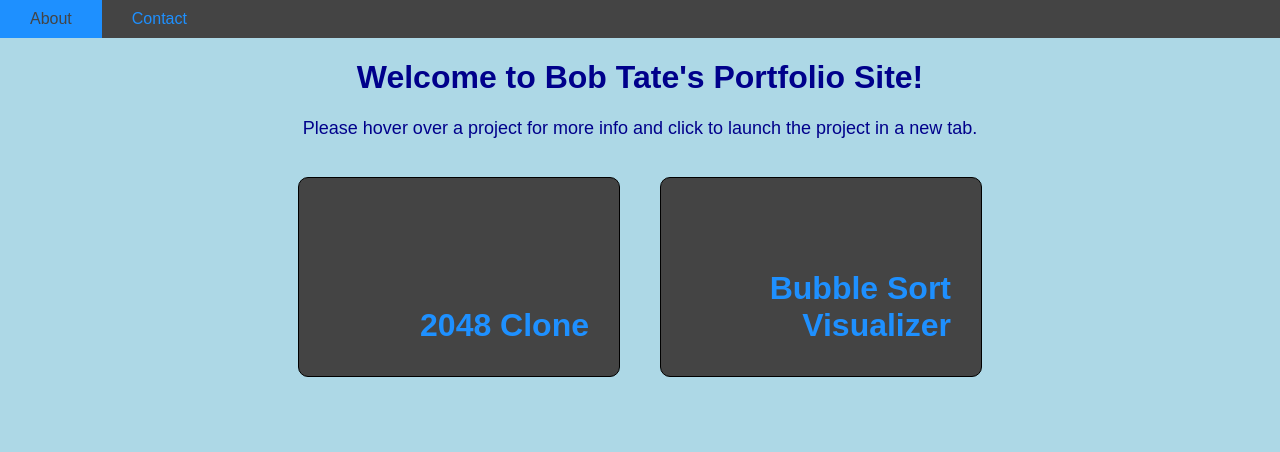
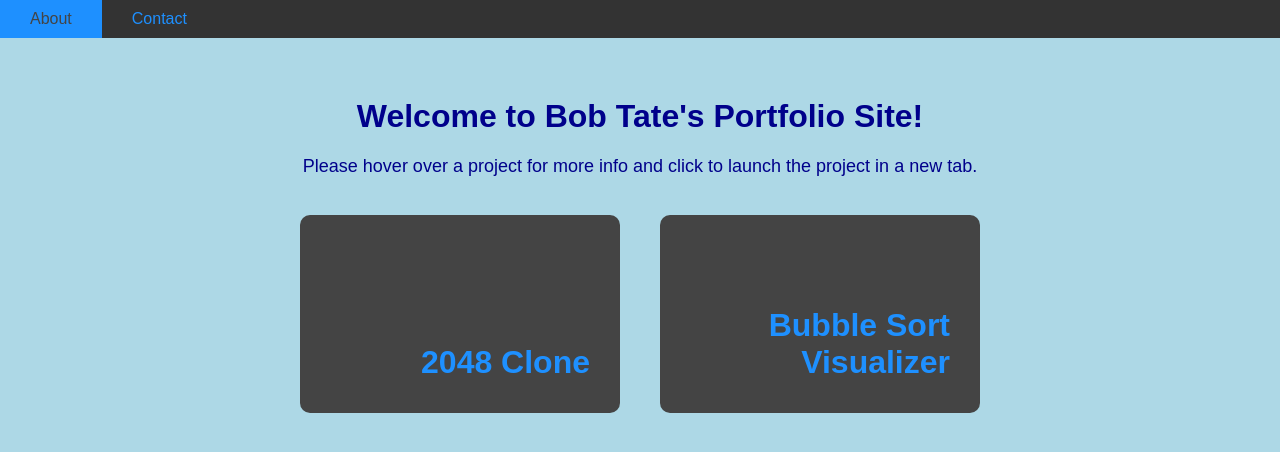
Before and after one commit to Btate712/Portfolio, a React (Create React App) app: page / in a window 1280 px wide. Shown: the top 452 px of the page. Built offline with nearby package versions, Linux system fonts and the light colour scheme.

Commit message:
made nav bar fixed position and adjusted color for contrast

```diff
--- a/src/styles/Card.css
+++ b/src/styles/Card.css
@@ -1,6 +1,5 @@
 .Card {
   width: 320px;
-  border: black 1px solid;
   border-radius: 10px;
   height: 198px;
   background-color: #444;
--- a/src/styles/Cards.css
+++ b/src/styles/Cards.css
@@ -5,9 +5,10 @@
 }
 
 .Cards {
+  z-index: -1;
   display: inline-block;
   display: flex;
-  margin: 0 auto;
+  margin: 0px auto;
   padding: 0;
   flex-wrap: wrap;
 }
--- a/src/styles/MyHeader.css
+++ b/src/styles/MyHeader.css
@@ -1,7 +1,11 @@
 .MyHeader {
+  position: sticky;
+  top: 0;
+  width: 100%;
   display: flex;
-  background-color: #444;
+  background-color: #333;
   color: dodgerblue;
+  z-index: 5;
 }
 
 .MyHeader a {
--- a/src/styles/Welcome.css
+++ b/src/styles/Welcome.css
@@ -3,6 +3,7 @@
   color: darkblue;
   width: auto;
   margin: 0, auto;
+  margin-top: 60px;
 }
 
 .Welcome h1 {
```
